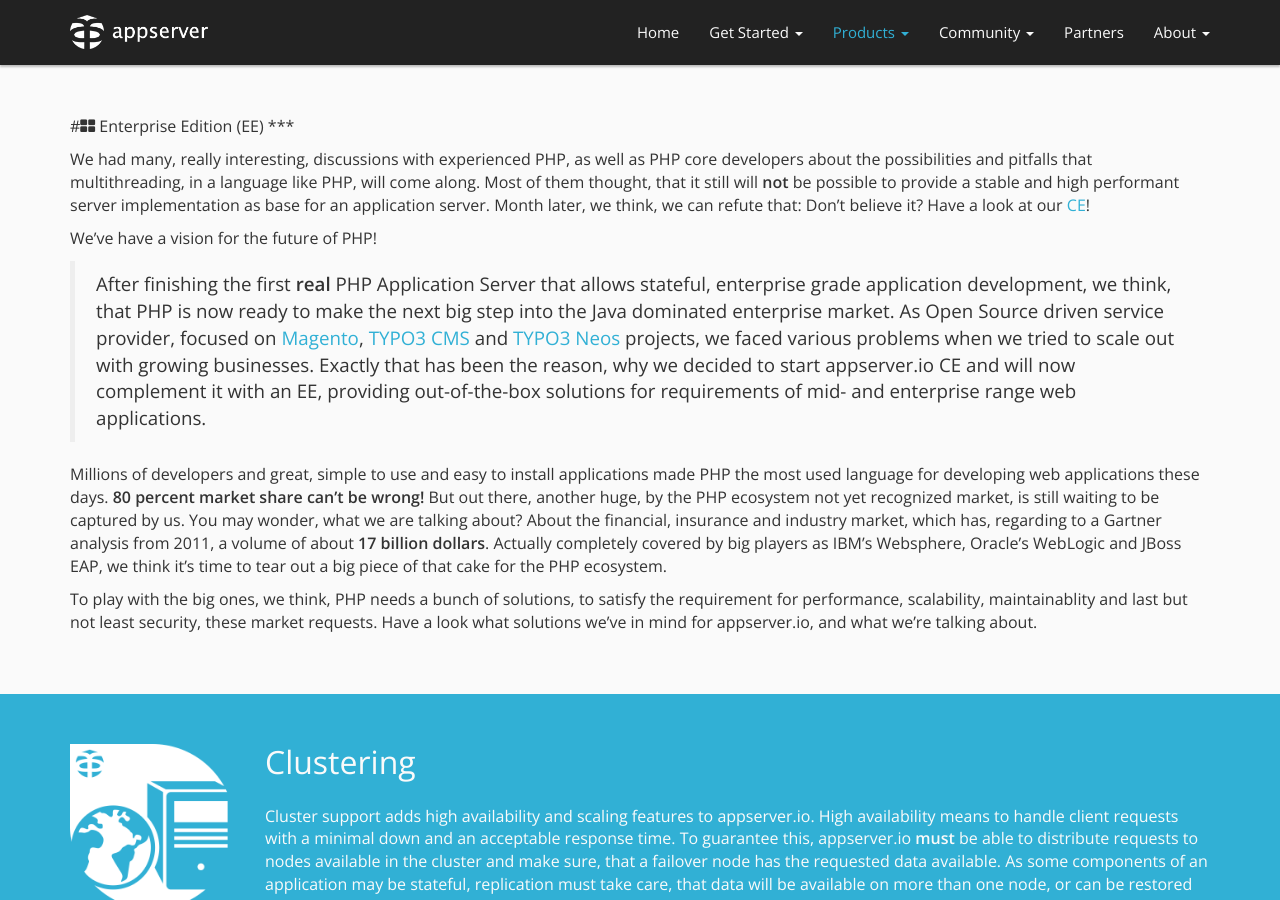
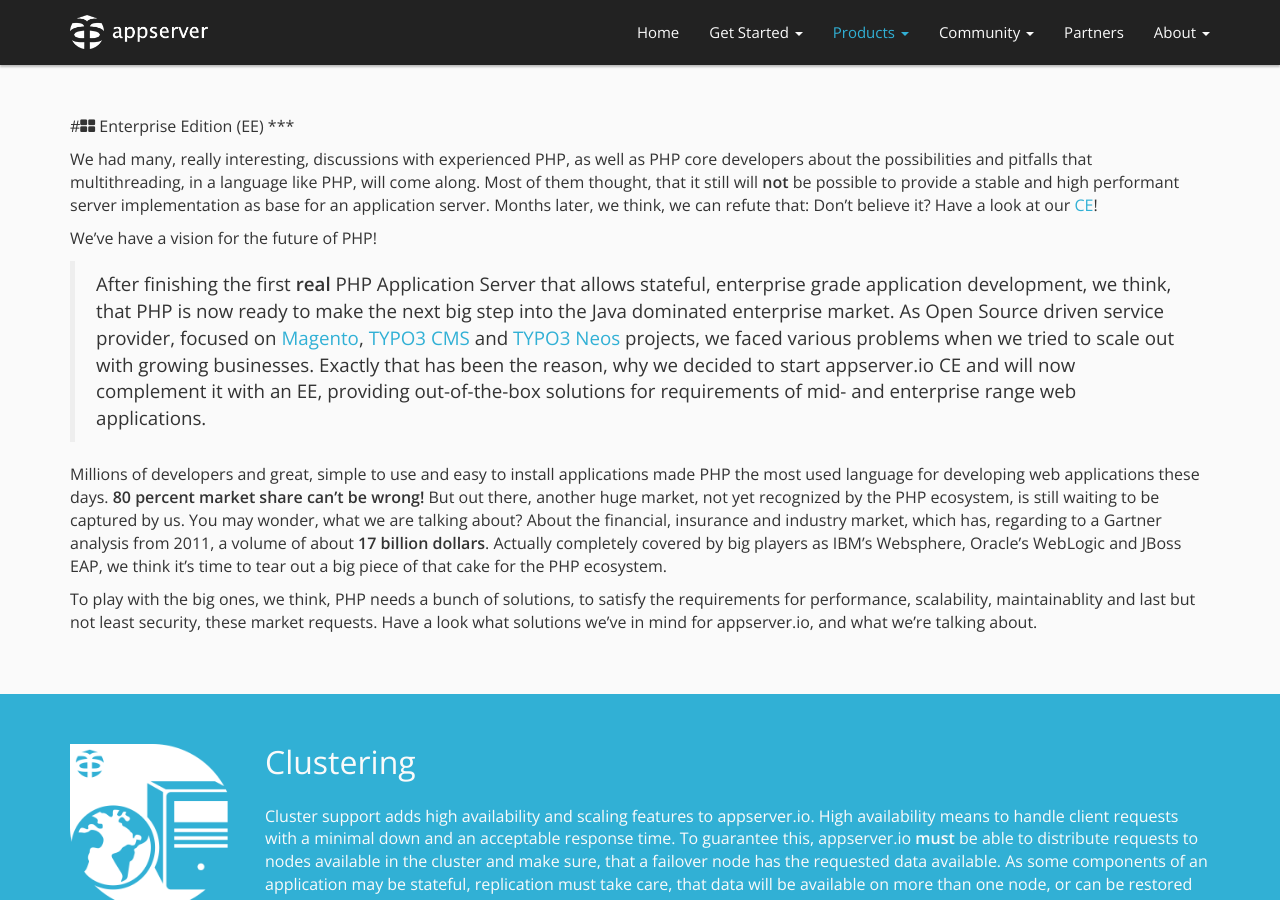
Before and after one commit to appserver-io/appserver, a Jekyll site: the page built from products/appserver-enterprise-edition.md, in a window 1280 px wide and 900 px high. Built offline with Jekyll 4.4.1, drawn with Linux system fonts in a browser that asks for light colours; nearby versions of some CDN libraries; library files that are not in the unit come from our copies; Markdown is read by kramdown in place of the engine named in the settings.

Commit message:
Update enterprise-edition.md

```diff
--- a/_includes/sections/enterprise-edition.md
+++ b/_includes/sections/enterprise-edition.md
@@ -1,12 +1,12 @@
 #<i class="fa fa-th-large"></i> Enterprise Edition (EE)
 ***
 
-We had many, really interesting, discussions with experienced PHP, as well as PHP core developers about the possibilities and pitfalls that multithreading, in a language like PHP, will come along. Most of them thought, that it still will **not** be possible to provide a stable and high performant server implementation as base for an application server. Month later, we think, we can refute that: Don't believe it? Have a look at our [CE](<{{ "/products/community-edition.html" | prepend: site.baseurl }}>)!
+We had many, really interesting, discussions with experienced PHP, as well as PHP core developers about the possibilities and pitfalls that multithreading, in a language like PHP, will come along. Most of them thought, that it still will **not** be possible to provide a stable and high performant server implementation as base for an application server. Months later, we think, we can refute that: Don't believe it? Have a look at our [CE](<{{ "/products/community-edition.html" | prepend: site.baseurl }}>)!
 
 We've have a vision for the future of PHP!
 
 > After finishing the first **real** PHP Application Server that allows stateful, enterprise grade application development, we think, that PHP is now ready to make the next big step into the Java dominated enterprise market. As Open Source driven service provider, focused on [Magento](http://magento.com), [TYPO3 CMS](http://typo3.org/typo3-cms) and [TYPO3 Neos](http://typo3.org/typo3-neos) projects, we faced various problems when we tried to scale out with growing businesses. Exactly that has been the reason, why we decided to start appserver.io CE and will now complement it with an EE, providing out-of-the-box solutions for requirements of mid- and enterprise range web applications.
 
-Millions of developers and great, simple to use and easy to install applications made PHP the most used language for developing web applications these days. **80 percent market share can't be wrong!** But out there, another huge, by the PHP ecosystem not yet recognized market, is still waiting to be captured by us. You may wonder, what we are talking about? About the financial, insurance and industry market, which has, regarding to a Gartner analysis from 2011, a volume of about **17 billion dollars**. Actually completely covered by big players as IBM's Websphere, Oracle's WebLogic and JBoss EAP, we think it's time to tear out a big piece of that cake for the PHP ecosystem.
+Millions of developers and great, simple to use and easy to install applications made PHP the most used language for developing web applications these days. **80 percent market share can't be wrong!** But out there, another huge market, not yet recognized by the PHP ecosystem, is still waiting to be captured by us. You may wonder, what we are talking about? About the financial, insurance and industry market, which has, regarding to a Gartner analysis from 2011, a volume of about **17 billion dollars**. Actually completely covered by big players as IBM's Websphere, Oracle's WebLogic and JBoss EAP, we think it's time to tear out a big piece of that cake for the PHP ecosystem.
 
-To play with the big ones, we think, PHP needs a bunch of solutions, to satisfy the requirement for performance, scalability, maintainablity and last but not least security, these market requests. Have a look what solutions we've in mind for appserver.io, and what we're talking about.
+To play with the big ones, we think, PHP needs a bunch of solutions, to satisfy the requirements for performance, scalability, maintainablity and last but not least security, these market requests. Have a look what solutions we've in mind for appserver.io, and what we're talking about.
```
